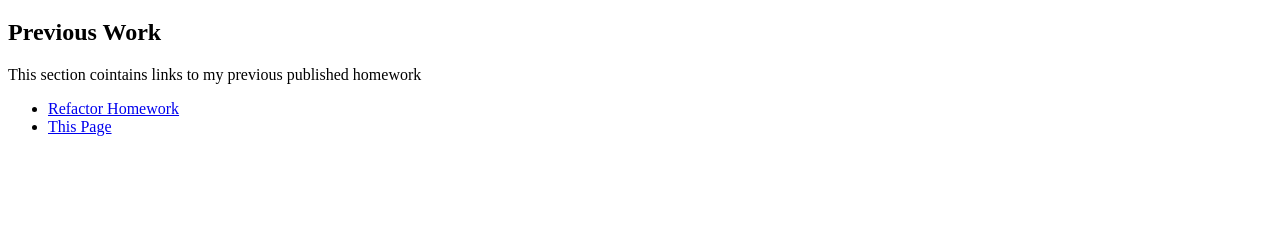
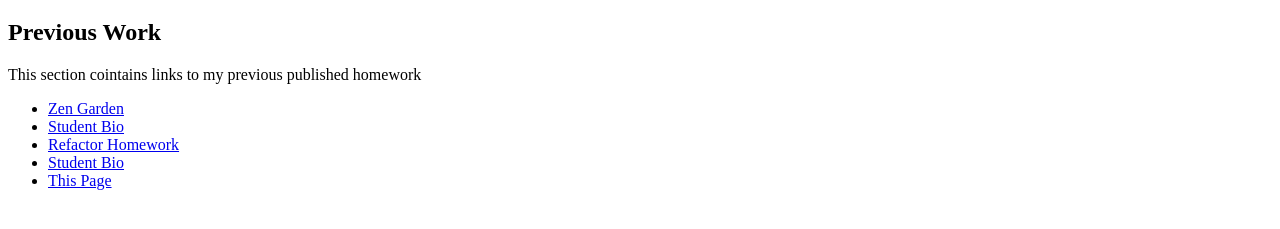
Before and after one commit to chikeobinjaka/parolanta, a plain HTML site: page index.html in a window 1280 px wide. Shown: the part 61-290 px from the top of the page. Drawn offline with Linux system fonts and the light colour scheme.

Commit message:
Added more project references

```diff
--- a/index.html
+++ b/index.html
@@ -14,8 +14,23 @@
       <p>This section cointains links to my previous published homework</p>
       <ul>
         <li>
-          <a href="https://chikeobinjaka.github.io" target="_blank"
+          <a href="https://chikeobinjaka.github.io/" target="_blank"
+            >Zen Garden</a
+          >
+        </li>
+        <li>
+          <a href="https://chikeobinjaka.github.io/Student-Bio" target="_blank"
+            >Student Bio</a
+          >
+        </li>
+        <li>
+          <a href="https://chikeobinjaka.github.io/zen-garden" target="_blank"
             >Refactor Homework</a
+          >
+        </li>
+        <li>
+          <a href="https://chikeobinjaka.github.io/Student-Bio" target="_blank"
+            >Student Bio</a
           >
         </li>
         <li>
```
